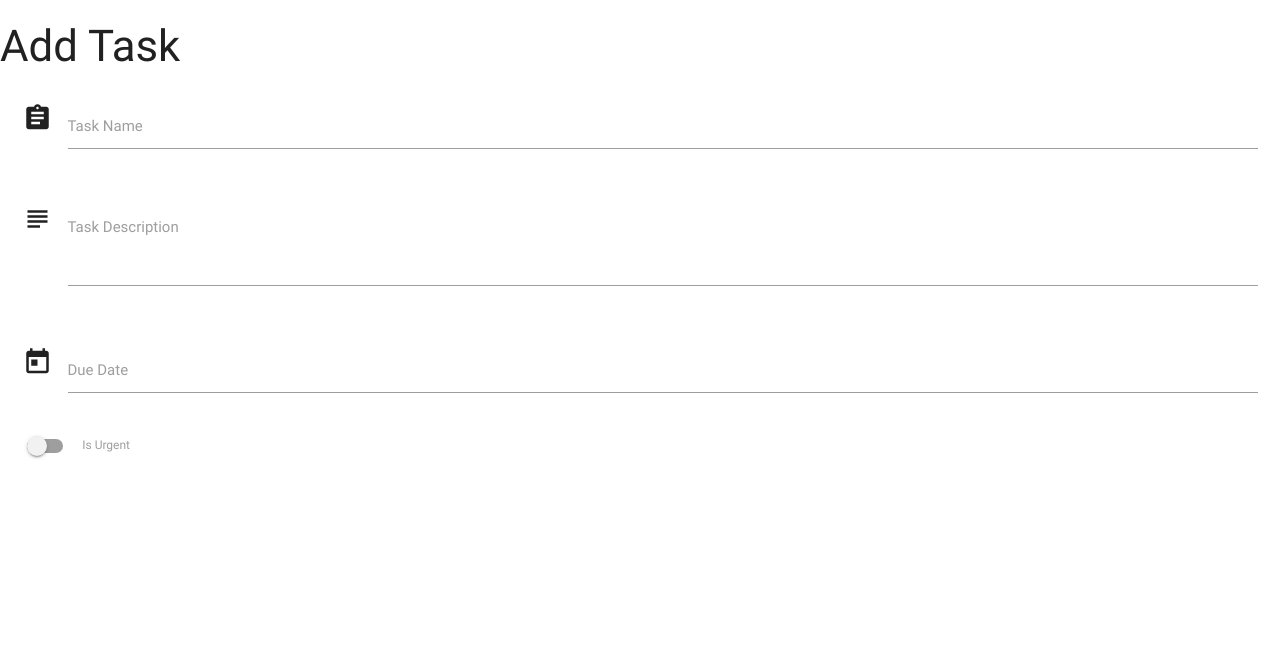
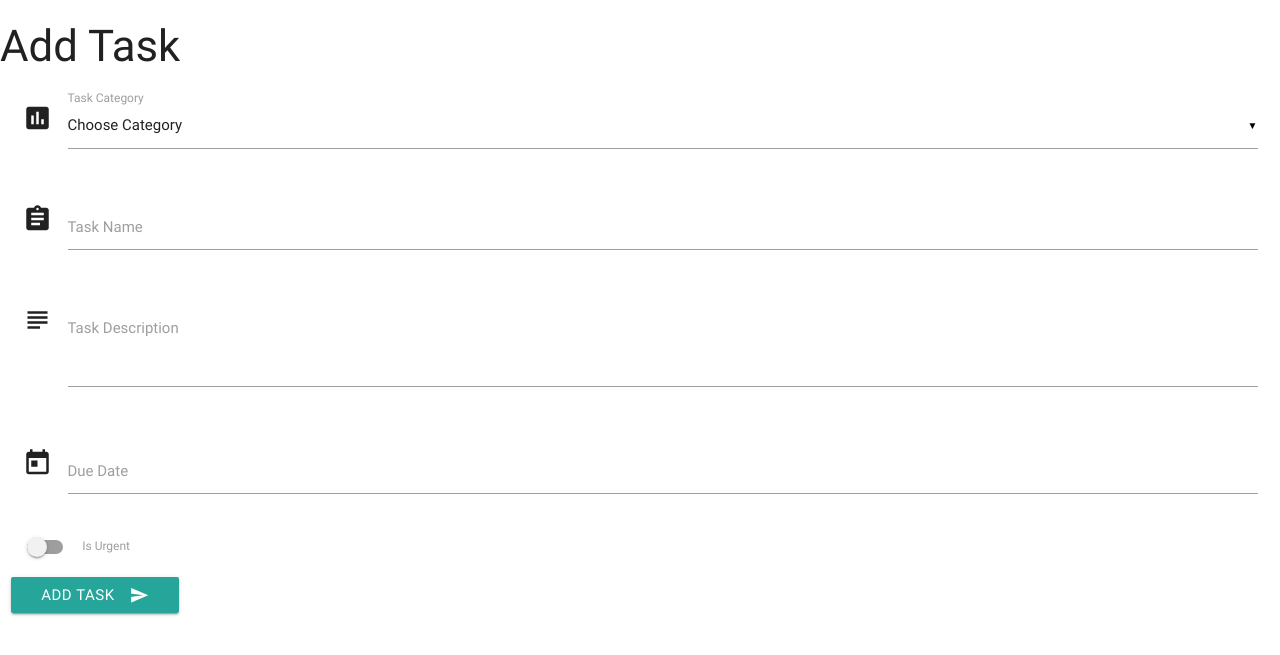
Before and after one commit to MelBoardman/task-manager, a Flask app: page /add_task in a window 1280 px wide. Shown: the top 655 px of the page. Run offline with Flask 2, Linux system fonts and the light colour scheme; data that the repository does not hold is empty; some libraries are stand-ins or nearby versions.

Commit message:
Add task form completed

```diff
--- a/app.py
+++ b/app.py
@@ -22,7 +22,14 @@ def get_tasks():
 
 @app.route('/add_task')
 def add_task():
-    return render_template("addtask.html")
+    return render_template("addtask.html",
+    categories=mongo.db.categories.find())
+
+@app.route('/insert_task', methods=['POST'])
+def insert_task():
+    tasks = mongo.db.tasks
+    tasks.insert_one(request.form.to_dict())
+    return redirect(url_for('get_tasks'))
 
 if __name__ == '__main__':
     app.run(host=os.environ.get('IP'),
--- a/templates/addtask.html
+++ b/templates/addtask.html
@@ -3,7 +3,19 @@
 <h3>Add Task</h3>
 
 <div class="row">
-  <form class="col s12">
+   <form action="{{ url_for('insert_task') }}" method="POST"  class="col s12">
+    <div class="row">
+      <div class="input-field col s12">
+        <i class="material-icons prefix">poll</i>
+        <select id="category" name="category_name">
+          <option value="" disabled selected>Choose Category</option>
+          {% for cat in categories %}
+          <option value="{{cat.category_name}}">{{cat.category_name}}</option>
+          {% endfor %}
+        </select>
+        <label>Task Category</label>
+      </div>
+    </div>
     <div class="row">
       <div class="input-field col s12">
         <i class="material-icons prefix">assignment</i>
@@ -23,7 +35,7 @@
       </div>
     </div>
     <div class="row">
-      <div class="input-field col s12" id = "matfix">
+      <div class="input-field col s12" id="matfix">
         <i class="material-icons prefix">today</i>
         <input id="due_date" name="due_date" type="text" class="datepicker" />
         <label for="icon_prefix">Due Date</label>
@@ -32,12 +44,18 @@
     <div class="row">
       <div class="switch">
         <label>
-          <input id = "is_urgent" name="is_urgent" type="checkbox" />
+          <input id="is_urgent" name="is_urgent" type="checkbox" />
           <span class="lever"></span>
           Is Urgent
         </label>
       </div>
     </div>
+    <div class="row">
+      <button class="btn waves-effect waves-light" type="submit" name="action">
+        Add Task
+        <i class="material-icons right">send</i>
+      </button>
+    </div>
   </form>
 </div>
 
--- a/templates/base.html
+++ b/templates/base.html
@@ -18,6 +18,7 @@
     <script type="text/javascript">
       $(document).ready(function () {
         $(".collapsible").collapsible();
+        $('select').material_select();
       });
 
       $(".datepicker").pickadate({
```
